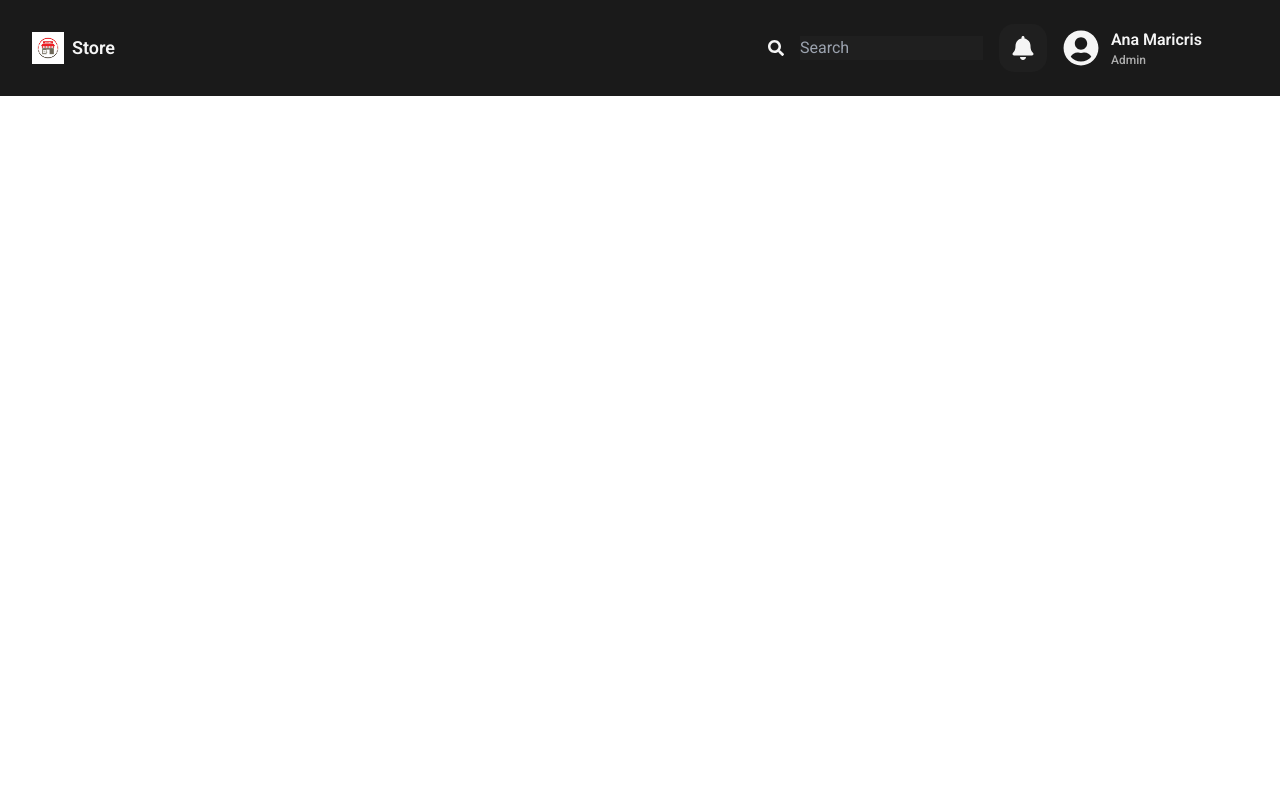
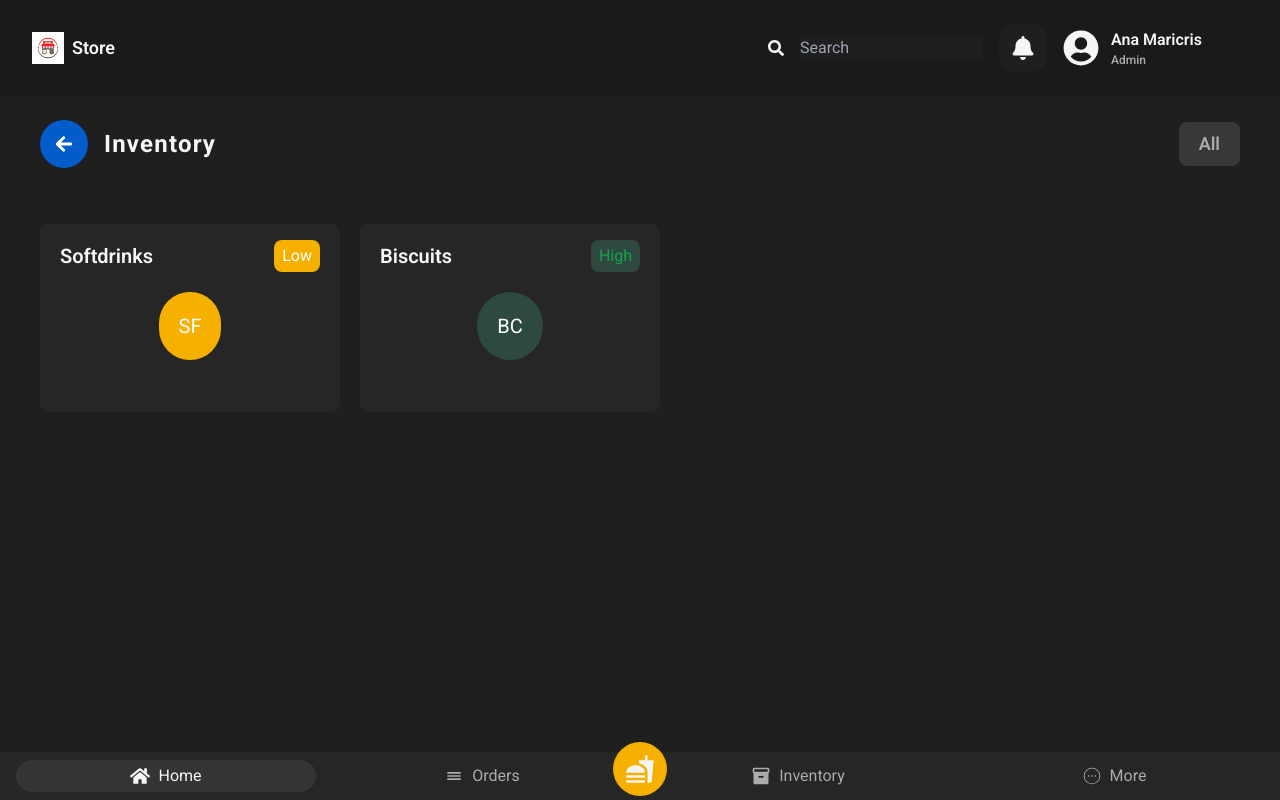
Before and after one commit to anamaricriscaravana/store-pos-system, a React (Vite) app in the folder pos-frontend/: page /inventory in a window 1280 px wide. Built offline with nearby package versions, Linux system fonts and the light colour scheme.

Commit message:
inventory page UI design

```diff
--- a/pos-frontend/src/App.jsx
+++ b/pos-frontend/src/App.jsx
@@ -1,6 +1,6 @@
 import React, { useState } from 'react';
 import { BrowserRouter as Router, Routes, Route } from "react-router-dom";
-import { Home, Auth, Orders } from "./pages";
+import { Home, Auth, Orders, Inventory } from "./pages";
 import Header from "./components/shared/Header";
 
 function App() {
@@ -12,6 +12,7 @@ function App() {
           <Route path="/" element={<Home />} />
           <Route path="/auth" element={<Auth />} />
           <Route path="/orders" element={<Orders />} />
+          <Route path="/inventory" element={<Inventory />} />
         </Routes>
       </Router>
     </>
--- /dev/null
+++ b/pos-frontend/src/components/inventory/InventoryCard.jsx
@@ -0,0 +1,22 @@
+import React from 'react'
+import { getRandomBG } from '../../utils';
+
+const InventoryCard = ({key, name, status, initials}) => {
+    return (
+        <div key={key} className='w-[300px] hover:bg-[#2c2c2c] bg-[#262626] p-4 rounded-lg cursor-pointer'>
+            <div className='flex items-center justify-between px-1'>
+                <h1 className='text-[#f5f5f5] text-xl font-semibold'>{name}</h1>
+                <p className={`${status === "High" ? "text-green-600 bg-[#2e4a40]" : "bg-[#f6b100] text-white"} px-2 py-1 rounded-lg`}>
+                    {status}
+                    </p> {/* Ready P2 20:08. change ko pa kung low in stock nakalagay */}
+            </div>
+            <div className='flex items-center justify-center mt-5 mb-9'>
+            {/* <h1 className={${getRandomBG()}text-white rounded-full p-5 text-xl}> */}
+            <h1 style={getRandomBG()} className="text-white rounded-full p-5 text-xl">
+                {initials}</h1>
+            </div>
+        </div>
+    );
+};
+
+export default InventoryCard
--- a/pos-frontend/src/constants/index.js
+++ b/pos-frontend/src/constants/index.js
@@ -71,3 +71,8 @@ export const popularItems = [
         numberOfOrders: 150,
     },
 ]
+
+export const inventory = [
+    { id: 1, name: "Softdrinks", status: "Low", initial: "SF" },
+    { id: 2, name: "Biscuits", status: "High", initial: "BC" },
+]
--- /dev/null
+++ b/pos-frontend/src/pages/Inventory.jsx
@@ -0,0 +1,40 @@
+import React, { useState } from 'react'
+import BottomNav from '../components/shared/BottomNav'
+import BackButton from '../components/shared/BackButton'
+import InventoryCard from '../components/inventory/InventoryCard'
+import { inventory } from '../constants'
+import { MdTableChart } from 'react-icons/md'
+
+const Inventory = () => {
+
+    const [status, setStatus] = useState("all");
+
+    return (
+        <section className='bg-[#1f1f1f] h-[calc(100vh-6rem)] overflow-hidden'>
+            <div className='flex items-center justify-between px-10 py-4 mt-2'>
+                <div className='flex items-center gap-4'>
+                    <BackButton />
+                    <h1 className='text-[#f5f5f5] text-2xl font-bold tracking-wider'>
+                        Inventory
+                    </h1>
+                </div>
+                <div className='flex items-center justify-around gap-4'>
+                    <button onClick={() => setStatus("all")} className={`text-[#ababab] text-lg ${status === "all" && "bg-[#383838] rounded-lg px-5 py-2"} rounded-lg px-5 py-2 font-semibold`}>All</button>
+                    {/* <button onClick={() => setStatus("stock")} className={`text-[#ababab] text-lg ${status ==="stock" && "bg-[#383838] rounded-lg px-5 py-2"} rounded-lg px-5 py-2 font-semibold`}>On Stock</button> */}
+                </div>
+            </div>
+            <div className='flex flex-wrap gap-5 p-10'>
+                {
+                    inventory.map((inventory) => {
+                        return (
+                            <InventoryCard key={inventory.id} name={inventory.name} status={inventory.status} initials={inventory.initial} />
+                        )
+                    })
+                }
+            </div>
+            <BottomNav />
+        </section>
+    )
+}
+
+export default Inventory
--- a/pos-frontend/src/pages/Orders.jsx
+++ b/pos-frontend/src/pages/Orders.jsx
@@ -13,17 +13,19 @@ const Orders = () => {
             <div className='flex items-center justify-between px-10 py-4 mt-2'>
                 <div className='flex items-center gap-4'>
                     <BackButton />
-                    <h1 className='text-[#f5f5f5] text-2xl font-bold tracking-wider'>Orders</h1>
+                    <h1 className='text-[#f5f5f5] text-2xl font-bold tracking-wider'>
+                        Orders
+                    </h1>
                 </div>
                 <div className='flex items-center justify-around gap-4'>
-                    <button onClick={() => setStatus("all")} className={`text-[#ababab] text-lg ${status ==="all" && "bg-[#383838] rounded-lg px-5 py-2"} rounded-lg px-5 py-2 font-semibold`}>All</button>
+                    <button onClick={() => setStatus("all")} className={`text-[#ababab] text-lg ${status === "all" && "bg-[#383838] rounded-lg px-5 py-2"} rounded-lg px-5 py-2 font-semibold`}>All</button>
                     {/* <button onClick={() => setStatus("progress")} className={`text-[#ababab] text-lg ${status ==="progress" && "bg-[#383838] rounded-lg px-5 py-2"} rounded-lg px-5 py-2 font-semibold`}>In Progress</button>
                     <button onClick={() => setStatus("ready")} className={`text-[#ababab] text-lg ${status ==="ready" && "bg-[#383838] rounded-lg px-5 py-2"} rounded-lg px-5 py-2 font-semibold`}>Ready</button>
                     <button onClick={() => setStatus("completed")} className={`text-[#ababab] text-lg ${status ==="completed" && "bg-[#383838] rounded-lg px-5 py-2"} rounded-lg px-5 py-2 font-semibold`}>Completed</button> */}
                 </div>
             </div>
 
-            <div className='flex flex-wrap gap-6 items-center justify-center px-14 py-4 overflow-y-scroll scrollbar-hide h-[calc(100vh-5rem-5rem)]'>
+            <div className='flex flex-wrap gap-6 px-14 py-4 overflow-y-scroll scrollbar-hide h-[calc(100vh-5rem-5rem)]'>
                 <OrderCard />
                 <OrderCard />
                 <OrderCard />
--- a/pos-frontend/src/pages/index.js
+++ b/pos-frontend/src/pages/index.js
@@ -1,3 +1,4 @@
 export { default as Home } from './Home.jsx'
 export { default as Orders } from './Orders.jsx'
 export { default as Auth } from './Auth.jsx'
+export { default as Inventory } from './Inventory.jsx'
--- /dev/null
+++ b/pos-frontend/src/utils/index.js
@@ -0,0 +1,29 @@
+// export const getRandomBG = () => {
+//     const colors = [
+//         "#f6b100",
+//         "#2e4a40",
+//         "#664a04",
+//         "#f5f5f5",
+//         "#ababab",
+//         "#1f1f1f",
+//         "#383838",
+//         "#262626",
+//     ];
+//     const color = colors[Math.floor(Math.random() * colors.length)];
+//     return "bg-[" + color + "]";
+// }
+
+export const getRandomBG = () => {
+    const colors = [
+        "#f6b100",
+        "#2e4a40",
+        "#664a04",
+        // "#f5f5f5",
+        // "#ababab",
+        // "#1f1f1f",
+        // "#383838",
+        // "#262626",
+    ];
+    const color = colors[Math.floor(Math.random() * colors.length)];
+    return { backgroundColor: color };
+}
```
